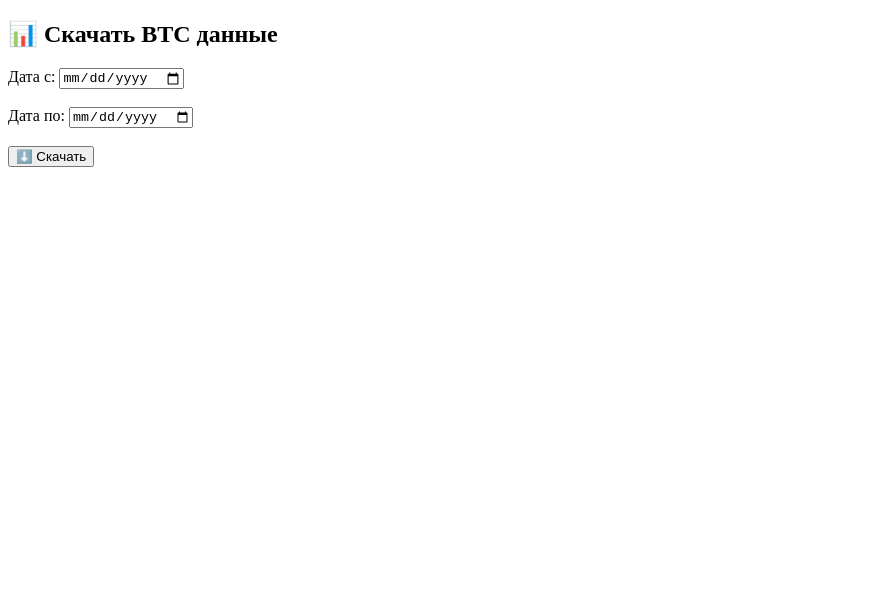
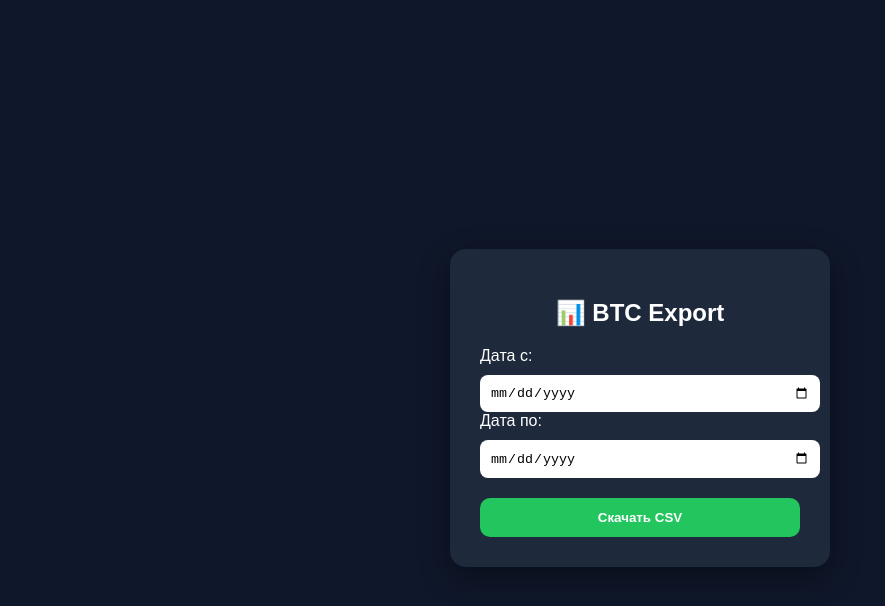
Before and after one commit to ganzyhax/qalau-btc-parser, a plain HTML site: page index.html in a window 1280 px wide. Shown: the whole page, without its empty margins (0-885 px from the left). Drawn offline with Linux system fonts and the light colour scheme.

Commit message:
Update index.html

```diff
--- a/index.html
+++ b/index.html
@@ -3,22 +3,77 @@
 <head>
 <meta charset="UTF-8">
 <title>BTC Export</title>
+
+<style>
+body {
+  font-family: Arial;
+  background: #0f172a;
+  color: white;
+  display: flex;
+  justify-content: center;
+  align-items: center;
+  height: 100vh;
+}
+
+.card {
+  background: #1e293b;
+  padding: 30px;
+  border-radius: 16px;
+  width: 320px;
+  box-shadow: 0 10px 30px rgba(0,0,0,0.4);
+}
+
+h2 {
+  text-align: center;
+}
+
+input {
+  width: 100%;
+  padding: 10px;
+  margin-top: 10px;
+  border-radius: 8px;
+  border: none;
+}
+
+button {
+  width: 100%;
+  margin-top: 20px;
+  padding: 12px;
+  background: #22c55e;
+  border: none;
+  border-radius: 10px;
+  color: white;
+  font-weight: bold;
+  cursor: pointer;
+}
+
+button:hover {
+  background: #16a34a;
+}
+
+.loading {
+  text-align: center;
+  margin-top: 10px;
+  display: none;
+}
+</style>
+
 </head>
 <body>
 
-<h2>📊 Скачать BTC данные</h2>
+<div class="card">
+  <h2>📊 BTC Export</h2>
 
   <label>Дата с:</label>
   <input type="date" id="from">
 
-<br><br>
-
   <label>Дата по:</label>
   <input type="date" id="to">
 
-<br><br>
+  <button onclick="download()">Скачать CSV</button>
 
-<button onclick="download()">⬇️ Скачать</button>
+  <div class="loading" id="loading">⏳ Загружаю...</div>
+</div>
 
 <script>
 function formatDate(date) {
@@ -27,10 +82,23 @@ function formatDate(date) {
 }
 
 function download() {
-  const from = formatDate(document.getElementById("from").value);
-  const to = formatDate(document.getElementById("to").value);
+  const from = document.getElementById("from").value;
+  const to = document.getElementById("to").value;
 
-  window.location.href = `/api/download?from=${from}&to=${to}`;
+  if (!from || !to) {
+    alert("Выбери даты");
+    return;
+  }
+
+  document.getElementById("loading").style.display = "block";
+
+  const url = `/api/download?from=${formatDate(from)}&to=${formatDate(to)}`;
+
+  window.location.href = url;
+
+  setTimeout(() => {
+    document.getElementById("loading").style.display = "none";
+  }, 2000);
 }
 </script>
 
```
Lines whose indentation alone changed are shown as unchanged.
